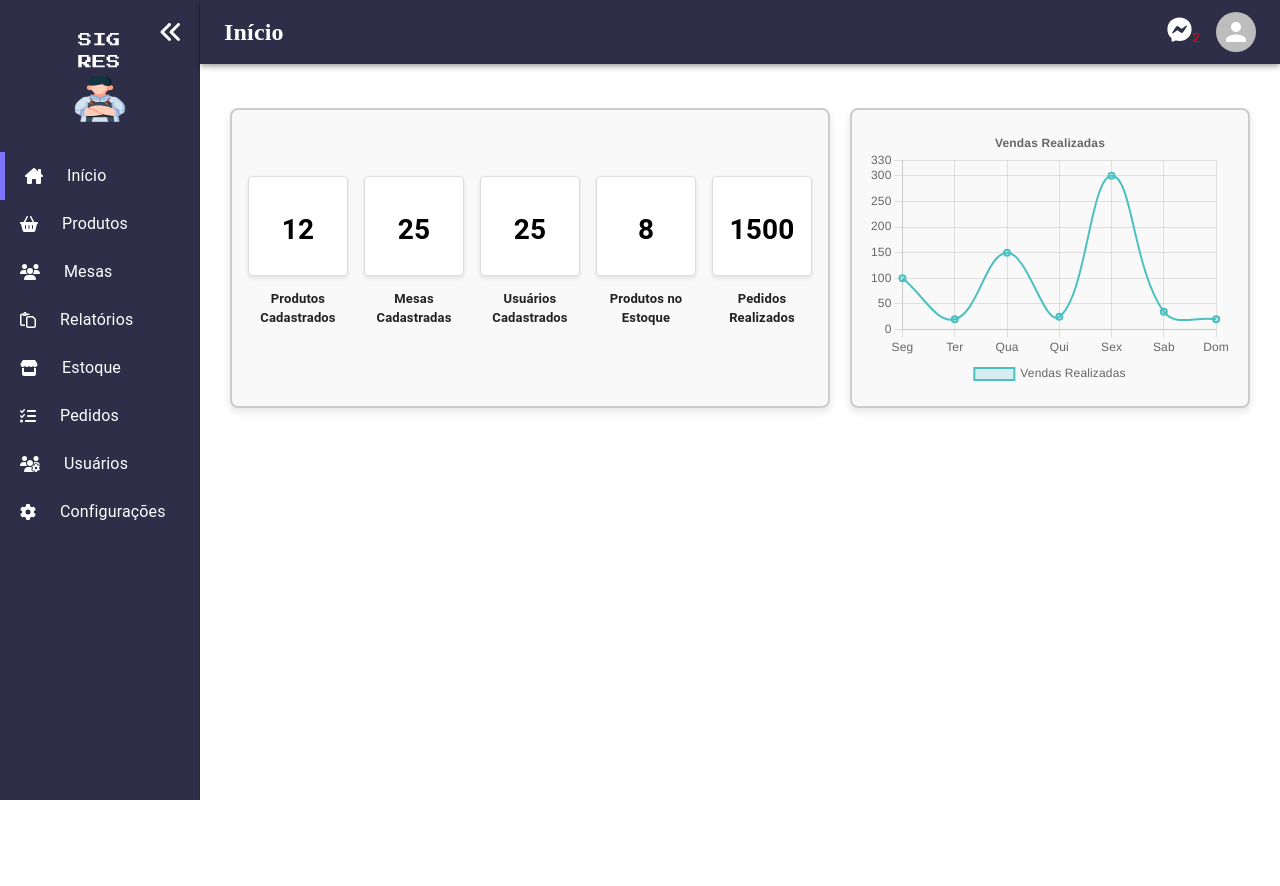
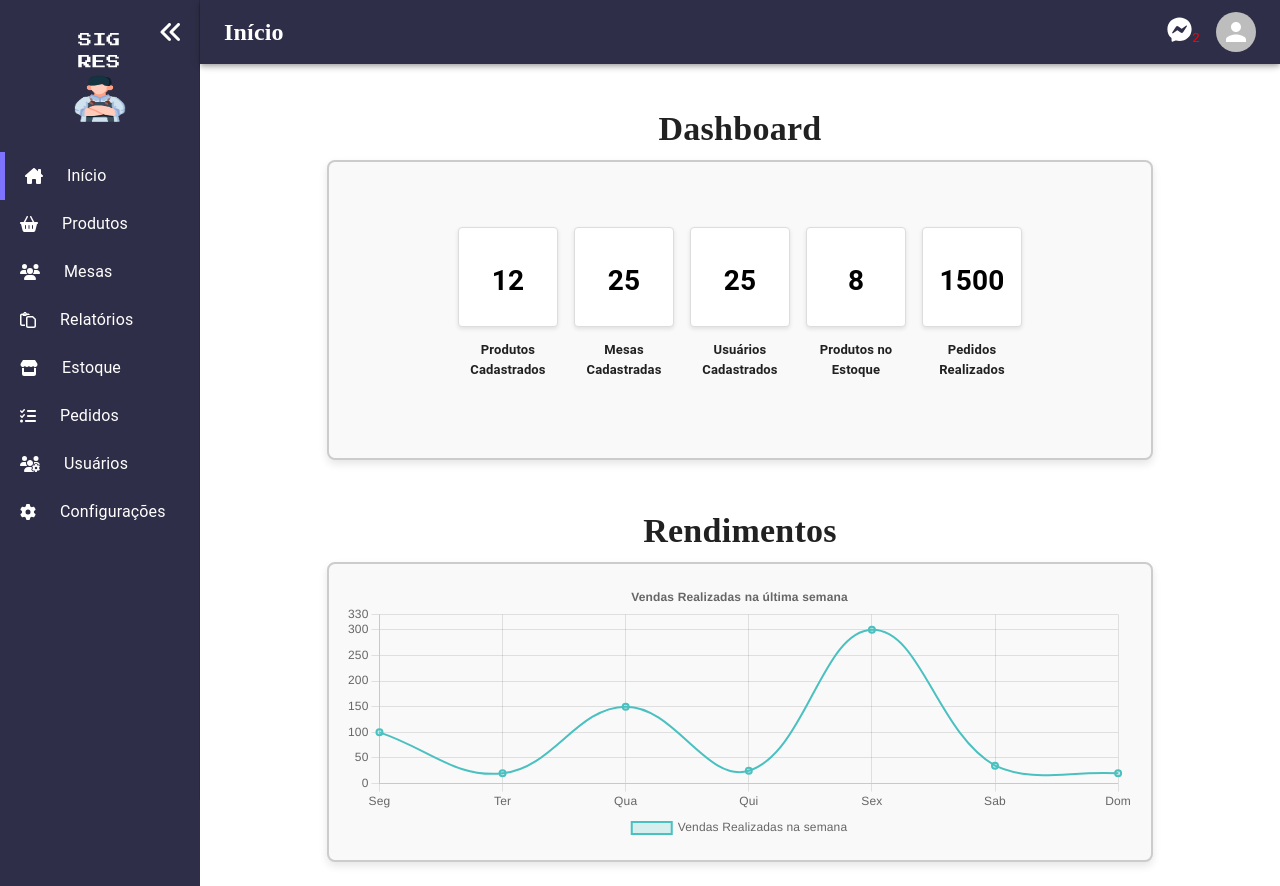
Before and after one commit to Dags0n/sigres, a React (Create React App) app: page / in a window 1280 px wide. Before the commit the page ends 800 px from the top, so only its background shows below. Built offline with nearby package versions, Linux system fonts and the light colour scheme.

Commit message:
feat: restrutura home e users pages, e refatora código

```diff
--- a/src/App.js
+++ b/src/App.js
@@ -1,8 +1,8 @@
 import React from 'react';
 import { createBrowserRouter, RouterProvider } from 'react-router-dom';
 import Navbar from './components/navbar/Navbar';
-import Home from './pages/Home';
-import Users from './pages/Users';
+import Home from './pages/home/Home';
+import Users from './pages/users/Users';
 import Login from './pages/login/Login';
 
 const router = createBrowserRouter([
--- a/src/components/item-counter-box/ItemCounterBox.css
+++ b/src/components/item-counter-box/ItemCounterBox.css
@@ -2,7 +2,7 @@
   border: 2px solid #ccc;
   border-radius: 8px;
   padding: 16px;
-    max-width: 700px;
+  width: 80%;
   min-height: 300px;
   margin: 0;
   margin-bottom: 15px;
@@ -24,6 +24,7 @@
   gap: 16px;
   justify-content: center;
 }
+
 .item-container h3 {
   width: 100px;
   text-align: center;
--- a/src/components/item-counter-box/ItemCounterBox.js
+++ b/src/components/item-counter-box/ItemCounterBox.js
@@ -9,7 +9,7 @@ const ItemCounterBox = ({ items }) => {
         {items.map((item, index) => (
           <div key={index}>
             <div className="item-box">
-                <p>{item.count}</p>
+              <p>{item.count}</p>
             </div>
             <h3>{item.name}</h3>
           </div>
--- a/src/components/line-chart/LineChart.css
+++ b/src/components/line-chart/LineChart.css
@@ -2,7 +2,7 @@
     border: 2px solid #ccc;
     border-radius: 8px;
     padding: 16px;
-    max-width: 700px;
+    width: '100%';
     margin: 0;
     background-color: #f9f9f9;
     box-shadow: 0 4px 8px rgba(0, 0, 0, 0.1);
--- a/src/components/line-chart/LineChart.jsx
+++ b/src/components/line-chart/LineChart.jsx
@@ -26,7 +26,7 @@ ChartJS.register(
 export default function LineChart({ xAxis, yAxis, data, yPadding = 10 }) {
     // Calcula o maior valor do dataset e adiciona o padding
     const biggestValue = Math.max(...data);
-    const maxYValue = biggestValue + (biggestValue * 10)/100;
+    const maxYValue = biggestValue + (biggestValue * 10) / 100;
 
     const chartData = {
         labels: xAxis, // Valores do eixo X
@@ -51,7 +51,7 @@ export default function LineChart({ xAxis, yAxis, data, yPadding = 10 }) {
             },
             title: {
                 display: true,
-                text: 'Vendas Realizadas',
+                text: 'Vendas Realizadas na última semana',
             },
         },
         scales: {
@@ -63,7 +63,7 @@ export default function LineChart({ xAxis, yAxis, data, yPadding = 10 }) {
     };
 
     return (
-        <div class="line-box" style={{ width: '400px', height: '300px', marginLeft: '20px' }}>
+        <div class="line-box" style={{ width: '80%', height: '300px' }}>
             <Line data={chartData} options={options} />
         </div>
     );
--- a/src/components/user-box/UserBox.css
+++ b/src/components/user-box/UserBox.css
@@ -1,7 +1,10 @@
 .user-counter-box {
+  display: flex;
+  align-items: center;
+  justify-content: center;
   border: 2px solid #ccc;
   border-radius: 8px;
-    padding: 16px;
+  padding: 36px;
   margin: 0;
   margin-bottom: 15px;
   background-color: #f9f9f9;
@@ -17,10 +20,11 @@
 
 .user-container {
   display: flex;
+  justify-content: center;
   flex-wrap: wrap;
-    gap: 16px;
-    justify-content: start;
+  gap: 35px;
 }
+
 .user-container h3 {
   width: 100px;
   text-align: center;
--- a/src/components/user-box/UserBox.js
+++ b/src/components/user-box/UserBox.js
@@ -1,6 +1,6 @@
 import React from 'react';
 import PropTypes from 'prop-types';
-import {Avatar} from '@mui/material';
+import { Avatar } from '@mui/material';
 import './UserBox.css'; // CSS opcional
 
 const UserBox = ({ users }) => {
--- a/src/pages/Home.jsx
+++ /dev/null
@@ -1,28 +0,0 @@
-import React from 'react';
-import ItemCounterBox from '../components/item-counter-box/ItemCounterBox';
-import LineChart from '../components/line-chart/LineChart';
-
-// Dados para o ItemCounterBox
-const items = [
-  { name: 'Produtos Cadastrados', count: 12 },
-  { name: 'Mesas Cadastradas', count: 25 },
-  { name: 'Usuários Cadastrados', count: 25 },
-  { name: 'Produtos no Estoque', count: 8 },
-  { name: 'Pedidos Realizados', count: 1500 },
-];
-
-// Dados para o gráfico
-const xAxis = ['Seg', 'Ter', 'Qua', 'Qui', 'Sex', 'Sab', 'Dom'];
-const yAxis = 'Vendas Realizadas';
-const data = [100, 20, 150, 25, 300, 35, 20];
-
-export default function Home() {
-  return (
-    <>
-      <div style={{ display: 'flex', justifyContent: 'center', flexWrap: 'wrap', marginTop: '20px'}}>
-        <ItemCounterBox items={items} />
-        <LineChart xAxis={xAxis} yAxis={yAxis} data={data} />
-      </div>
-    </>
-  );
-}
--- /dev/null
+++ b/src/pages/home/Home.jsx
@@ -0,0 +1,39 @@
+import React from 'react';
+import { Typography } from '@mui/material';
+import ItemCounterBox from '../../components/item-counter-box/ItemCounterBox';
+import LineChart from '../../components/line-chart/LineChart';
+
+// Dados para o ItemCounterBox
+const items = [
+  { name: 'Produtos Cadastrados', count: 12 },
+  { name: 'Mesas Cadastradas', count: 25 },
+  { name: 'Usuários Cadastrados', count: 25 },
+  { name: 'Produtos no Estoque', count: 8 },
+  { name: 'Pedidos Realizados', count: 1500 },
+];
+
+// Dados para o gráfico
+const xAxis = ['Seg', 'Ter', 'Qua', 'Qui', 'Sex', 'Sab', 'Dom'];
+const yAxis = 'Vendas Realizadas na semana';
+const data = [100, 20, 150, 25, 300, 35, 20];
+
+export default function Home() {
+  return (
+    <>
+      <div style={{ display: 'flex', flexDirection: 'column', alignItems: 'center', justifyContent: 'center', flexWrap: 'wrap', marginTop: '20px' }}>
+        <div style={{ width: '100%', display: 'flex', alignItems: 'center', justifyContent: 'center', flexDirection: 'column' }}>
+          <Typography variant="h4" sx={{ fontFamily: 'Poppins', fontWeight: 900, m: "0 0 10px 0", justifySelf: 'flex-start' }}>
+            Dashboard
+          </Typography>
+          <ItemCounterBox items={items} />
+        </div>
+        <div style={{ width: '100%', display: 'flex', alignItems: 'center', justifyContent: 'center', flexDirection: 'column' }}>
+          <Typography variant="h4" sx={{ fontFamily: 'Poppins', fontWeight: 900, m: "35px 0 10px 0" }}>
+            Rendimentos
+          </Typography>
+          <LineChart xAxis={xAxis} yAxis={yAxis} data={data} />
+        </div>
+      </div>
+    </>
+  );
+}
--- a/src/pages/Users.jsx
+++ b/src/pages/users/Users.jsx
@@ -1,5 +1,6 @@
 import React from 'react';
-import UserBox from '../components/user-box/UserBox';
+import UserBox from '../../components/user-box/UserBox';
+import { Typography } from '@mui/material';
 
 // Dados para o ItemCounterBox
 const users = [
@@ -37,7 +38,10 @@ const users = [
 export default function Home() {
   return (
     <>
-      <div style={{ display: 'flex', justifyContent: 'start', flexWrap: 'wrap', marginTop: '20px'}}>
+      <div style={{ display: 'flex', justifyContent: 'center', alignItems: 'center', flexWrap: 'wrap' }}>
+        <Typography variant="h4" sx={{ fontFamily: 'Poppins', fontWeight: 900, m: "0 0 10px 0", justifySelf: 'flex-start' }}>
+          Usuários
+        </Typography>
         <UserBox users={users} />
       </div>
     </>
```
Lines whose indentation alone changed are shown as unchanged.
